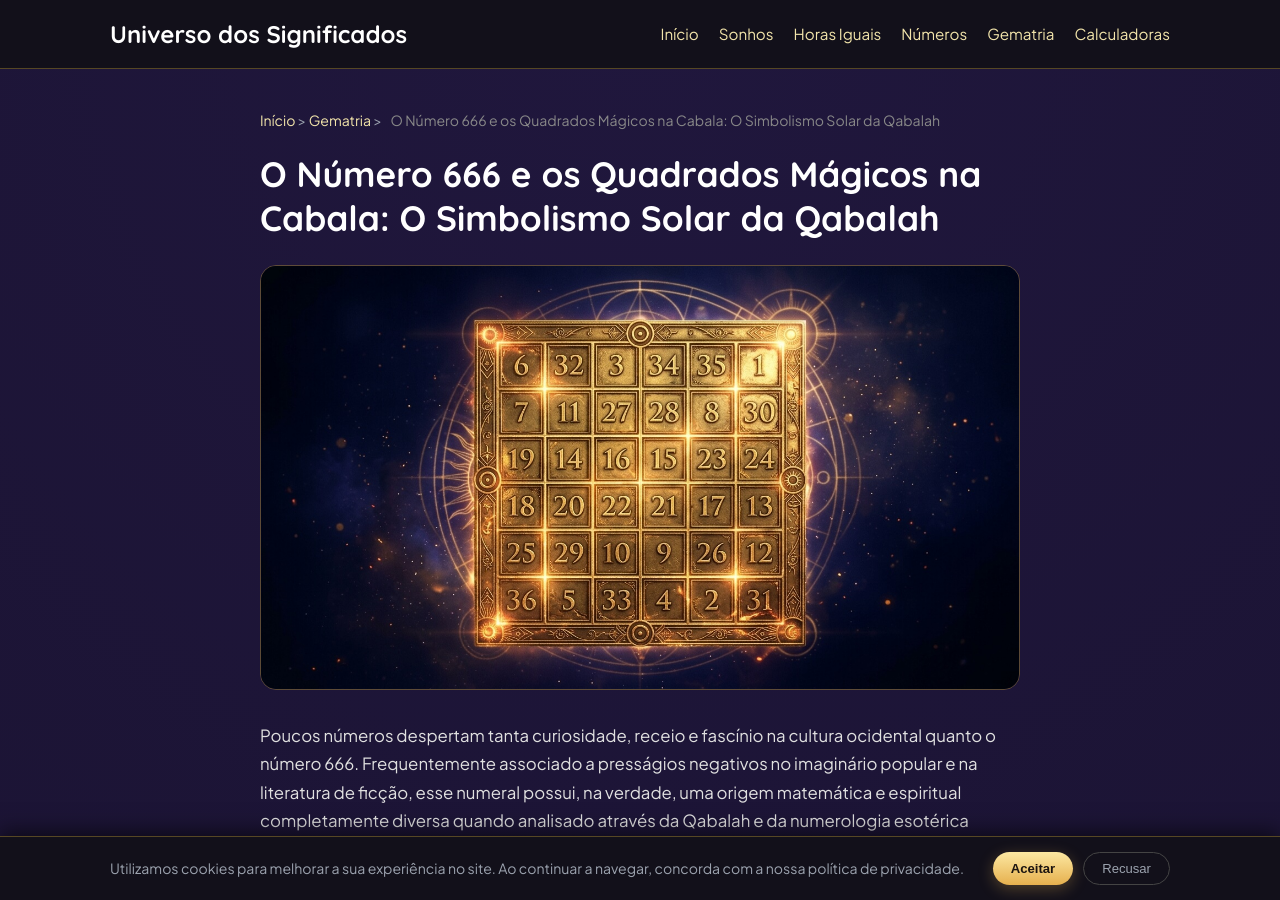
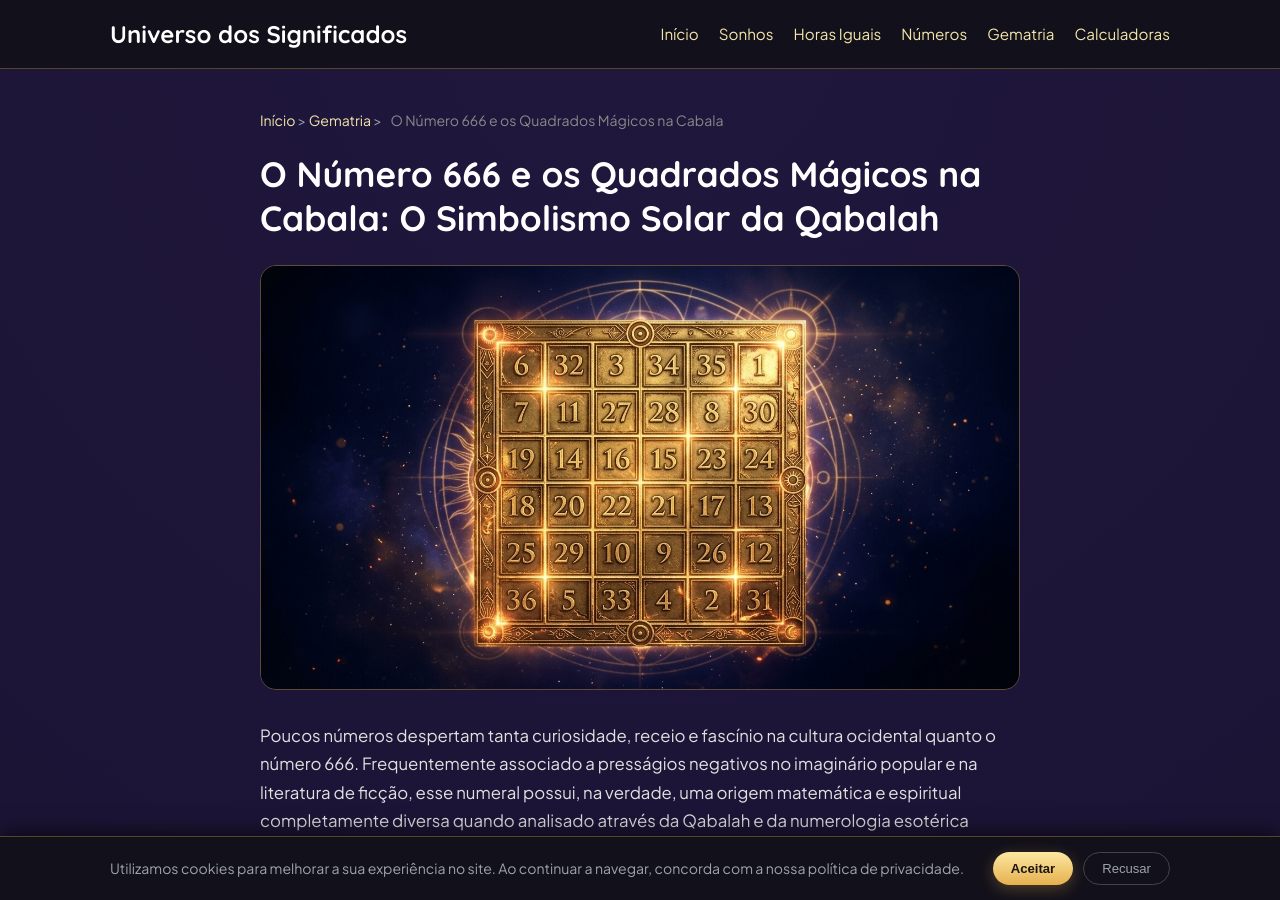
Before and after one commit to dreams-num/portal-significados, a Jekyll site: the page built from _posts/2026-10-07-o-numero-666-e-os-quadrados-magicos-na-cabala.md, in a window 1280 px wide and 900 px high. Built offline with Jekyll 4.4.1, drawn with Linux system fonts in a browser that asks for light colours.

Commit message:
Update post title and image description
Removed the subtitle from the post title and updated the image alt text for clarity.

```diff
--- a/_posts/2026-10-07-o-numero-666-e-os-quadrados-magicos-na-cabala.md
+++ b/_posts/2026-10-07-o-numero-666-e-os-quadrados-magicos-na-cabala.md
@@ -1,6 +1,6 @@
 ---
 layout: post
-title: "O Número 666 e os Quadrados Mágicos na Cabala: O Simbolismo Solar da Qabalah"
+title: "O Número 666 e os Quadrados Mágicos na Cabala"
 card_title: "O Número 666 na Cabala"
 description: "Descubra o verdadeiro significado do número 666 na Cabala e a matemática do Quadrado Mágico do Sol. Desmistifique o símbolo solar da Qabalah."
 category: gematria
@@ -11,9 +11,8 @@
 # O Número 666 e os Quadrados Mágicos na Cabala: O Simbolismo Solar da Qabalah
 
 <figure style="margin: 25px 0; text-align: center;">
-   <img src="{{ '/assets/images/quadrados.jpg' | relative_url }}" alt="Cifras Criptográficas da Cabala" style="max-width: 100%; border-radius: 16px; border: 1px solid var(--border-color);">
+   <img src="{{ '/assets/images/quadrados.jpg' | relative_url }}" alt="Um quadro dourado com cifras criptográficas da Cabala" style="max-width: 100%; border-radius: 16px; border: 1px solid var(--border-color);">
 </figure>
-
 
 Poucos números despertam tanta curiosidade, receio e fascínio na cultura ocidental quanto o número 666. Frequentemente associado a presságios negativos no imaginário popular e na literatura de ficção, esse numeral possui, na verdade, uma origem matemática e espiritual completamente diversa quando analisado através da Qabalah e da numerologia esotérica clássica.
 
```
